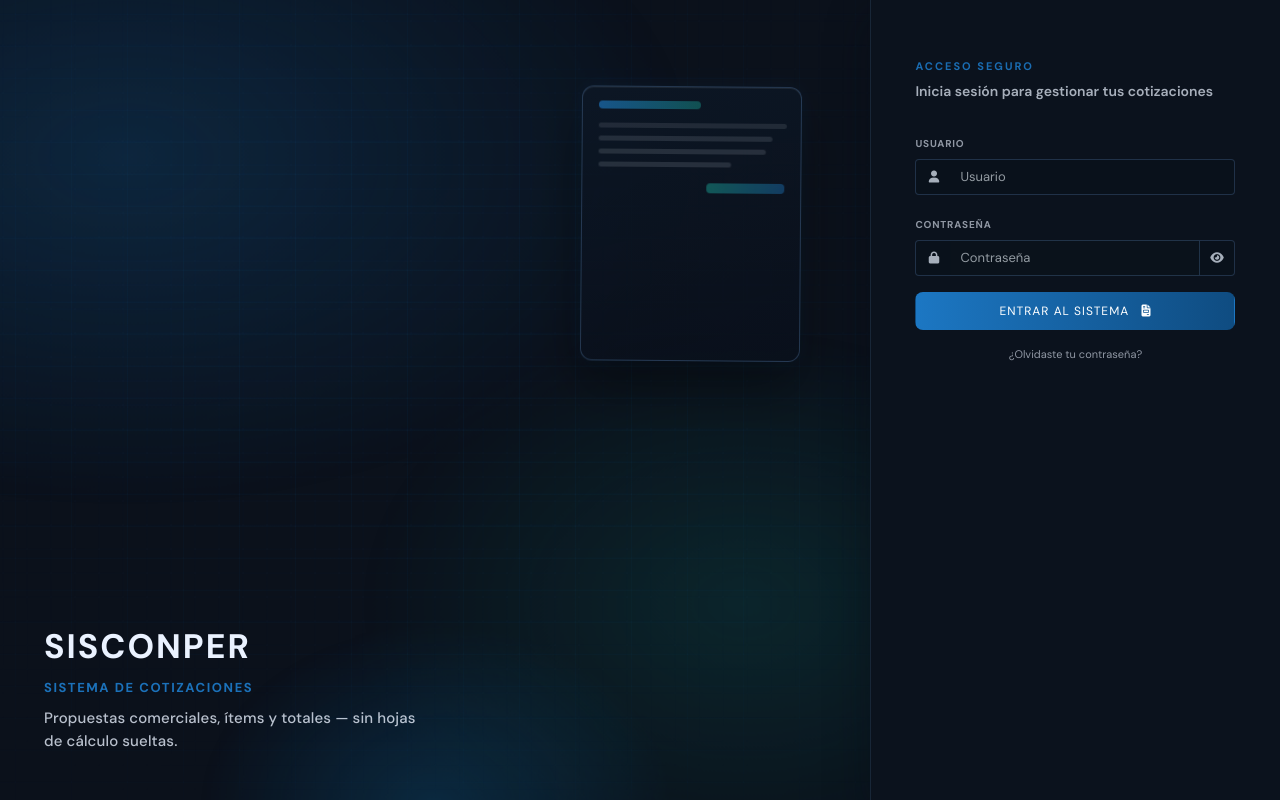
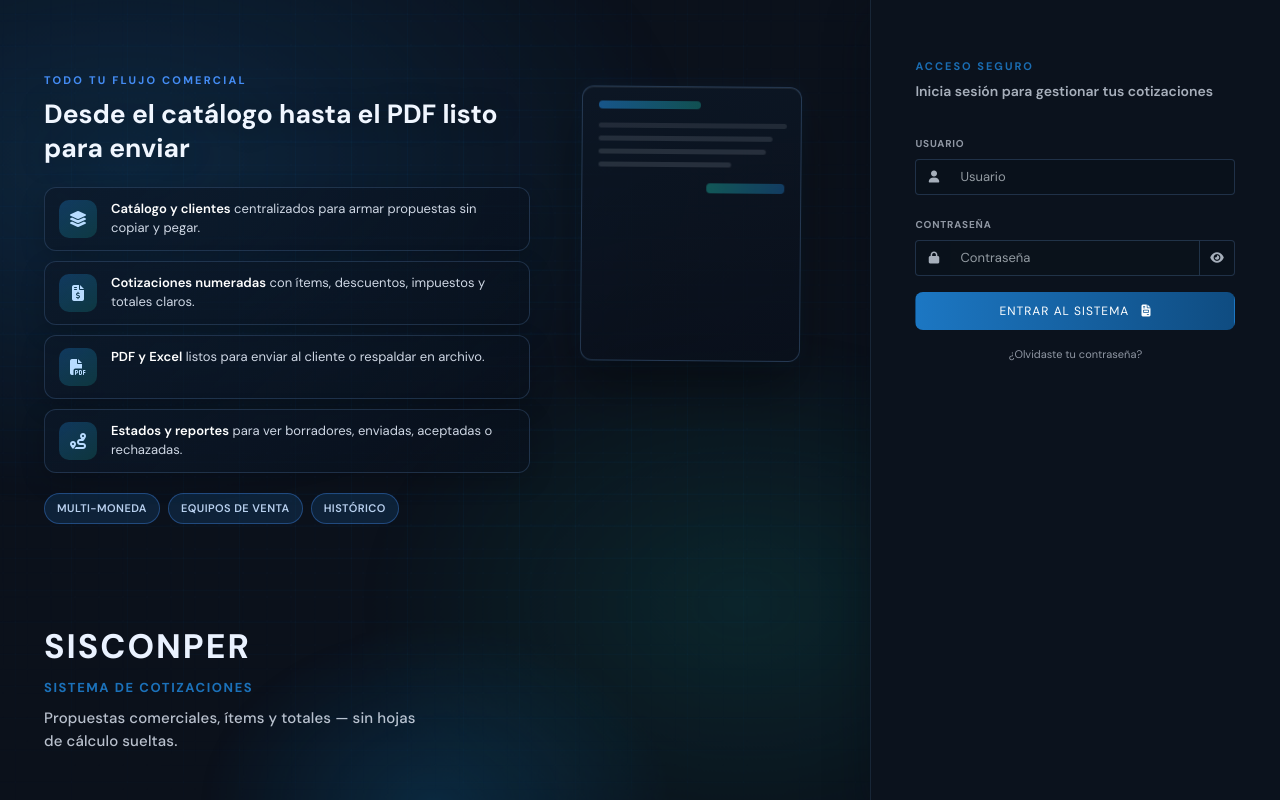
Before and after one commit to Adrian3strada/cotizaciones-backend, a Django app: page /login/ in a window 1280 px wide. Run offline with Django 5.2, Linux system fonts and the light colour scheme; parts of the project's set-up code (start-up, migrations or seed data) failed here and were passed over; some libraries are stand-ins or nearby versions.

Commit message:
cambio de login

```diff
--- a/static/css/custom.css
+++ b/static/css/custom.css
@@ -1372,7 +1372,10 @@ body {
     .auth-visual-brand .auth-brand,
     .auth-visual-brand .auth-product-line,
     .auth-visual-brand .auth-tagline,
-    .auth-layout--quotes .auth-aside {
+    .auth-layout--quotes .auth-aside,
+    .auth-hero-title,
+    .auth-feature-item,
+    .auth-visual-chips {
         animation: none !important;
     }
 
@@ -1388,10 +1391,135 @@ body {
     .auth-visual-brand .auth-brand,
     .auth-visual-brand .auth-product-line,
     .auth-visual-brand .auth-tagline,
-    .auth-layout--quotes .auth-aside {
+    .auth-layout--quotes .auth-aside,
+    .auth-hero-title,
+    .auth-feature-item,
+    .auth-visual-chips {
         opacity: 1;
         transform: none;
     }
+}
+
+@media (min-width: 993px) and (max-width: 1200px) {
+    .auth-visual-hero {
+        right: min(38%, 280px);
+        max-width: 460px;
+    }
+
+    .auth-feature-text {
+        font-size: 12px;
+    }
+}
+
+/* Panel izquierdo: titular, lista de beneficios y chips */
+.auth-visual-hero {
+    position: absolute;
+    top: 9%;
+    left: 44px;
+    right: min(42%, 340px);
+    z-index: 2;
+    max-width: 540px;
+    pointer-events: none;
+}
+
+.auth-hero-kicker {
+    margin: 0 0 8px;
+    font-size: 11px;
+    font-weight: 700;
+    letter-spacing: 0.2em;
+    text-transform: uppercase;
+    color: rgba(72, 146, 255, 0.95);
+}
+
+.auth-hero-title {
+    margin: 0 0 22px;
+    font-size: clamp(1.25rem, 2.1vw, 1.65rem);
+    font-weight: 700;
+    line-height: 1.3;
+    color: #f0f6ff;
+    text-shadow: 0 1px 24px rgba(0, 0, 0, 0.35);
+    animation: auth-brand-reveal 0.85s cubic-bezier(0.22, 1, 0.36, 1) 0.04s both;
+}
+
+.auth-feature-list {
+    margin: 0 0 20px;
+    padding: 0;
+    list-style: none;
+    display: flex;
+    flex-direction: column;
+    gap: 10px;
+}
+
+.auth-feature-item {
+    display: flex;
+    align-items: flex-start;
+    gap: 14px;
+    padding: 12px 14px;
+    border-radius: 12px;
+    background: linear-gradient(135deg, rgba(12, 24, 40, 0.72) 0%, rgba(8, 16, 28, 0.55) 100%);
+    border: 1px solid rgba(86, 127, 175, 0.28);
+    box-shadow: 0 8px 24px rgba(0, 0, 0, 0.2);
+    animation: auth-brand-reveal 0.75s cubic-bezier(0.22, 1, 0.36, 1) both;
+}
+
+.auth-feature-item:nth-child(1) {
+    animation-delay: 0.12s;
+}
+
+.auth-feature-item:nth-child(2) {
+    animation-delay: 0.2s;
+}
+
+.auth-feature-item:nth-child(3) {
+    animation-delay: 0.28s;
+}
+
+.auth-feature-item:nth-child(4) {
+    animation-delay: 0.36s;
+}
+
+.auth-feature-icon {
+    flex-shrink: 0;
+    width: 38px;
+    height: 38px;
+    display: flex;
+    align-items: center;
+    justify-content: center;
+    border-radius: 10px;
+    background: linear-gradient(145deg, rgba(28, 119, 195, 0.35), rgba(24, 169, 153, 0.22));
+    color: #b8dcff;
+    font-size: 16px;
+}
+
+.auth-feature-text {
+    font-size: 13px;
+    line-height: 1.45;
+    color: rgba(234, 242, 255, 0.88);
+}
+
+.auth-feature-text strong {
+    color: #fff;
+    font-weight: 600;
+}
+
+.auth-visual-chips {
+    display: flex;
+    flex-wrap: wrap;
+    gap: 8px;
+    animation: auth-brand-reveal 0.8s cubic-bezier(0.22, 1, 0.36, 1) 0.44s both;
+}
+
+.auth-chip {
+    display: inline-block;
+    padding: 6px 12px;
+    font-size: 11px;
+    font-weight: 600;
+    letter-spacing: 0.04em;
+    text-transform: uppercase;
+    color: rgba(200, 224, 255, 0.92);
+    background: rgba(28, 119, 195, 0.18);
+    border: 1px solid rgba(72, 146, 255, 0.35);
+    border-radius: 999px;
 }
 
 .auth-visual-brand {
--- a/templates/base_auth.html
+++ b/templates/base_auth.html
@@ -14,7 +14,7 @@
         href="https://fonts.googleapis.com/css?family=Source+Sans+Pro:300,400,400i,700&display=fallback">
     <link rel="stylesheet" href="https://cdn.jsdelivr.net/npm/@fortawesome/fontawesome-free@6.5.2/css/all.min.css">
     <link rel="stylesheet" href="https://cdn.jsdelivr.net/npm/admin-lte@3.2/dist/css/adminlte.min.css">
-    <link rel="stylesheet" href="{% static 'css/custom.css' %}?v=20260325quotes2">
+    <link rel="stylesheet" href="{% static 'css/custom.css' %}?v=20260325quotes3">
 </head>
 
 <body class="hold-transition auth-body auth-body--quotes">
--- a/templates/registration/includes/auth_visual_side.html
+++ b/templates/registration/includes/auth_visual_side.html
@@ -10,6 +10,34 @@
         </div>
         <div class="auth-quote-paper-total"></div>
     </div>
+    <div class="auth-visual-hero">
+        <p class="auth-hero-kicker">Todo tu flujo comercial</p>
+        <p class="auth-hero-title">Desde el catálogo hasta el PDF listo para enviar</p>
+        <ul class="auth-feature-list">
+            <li class="auth-feature-item">
+                <span class="auth-feature-icon" aria-hidden="true"><i class="fas fa-layer-group"></i></span>
+                <span class="auth-feature-text"><strong>Catálogo y clientes</strong> centralizados para armar propuestas sin copiar y pegar.</span>
+            </li>
+            <li class="auth-feature-item">
+                <span class="auth-feature-icon" aria-hidden="true"><i class="fas fa-file-invoice-dollar"></i></span>
+                <span class="auth-feature-text"><strong>Cotizaciones numeradas</strong> con ítems, descuentos, impuestos y totales claros.</span>
+            </li>
+            <li class="auth-feature-item">
+                <span class="auth-feature-icon" aria-hidden="true"><i class="fas fa-file-pdf"></i></span>
+                <span class="auth-feature-text"><strong>PDF y Excel</strong> listos para enviar al cliente o respaldar en archivo.</span>
+            </li>
+            <li class="auth-feature-item">
+                <span class="auth-feature-icon" aria-hidden="true"><i class="fas fa-route"></i></span>
+                <span class="auth-feature-text"><strong>Estados y reportes</strong> para ver borradores, enviadas, aceptadas o rechazadas.</span>
+            </li>
+        </ul>
+        <div class="auth-visual-chips" aria-label="Capacidades del sistema">
+            <span class="auth-chip">Multi-moneda</span>
+            <span class="auth-chip">Equipos de venta</span>
+            <span class="auth-chip">Histórico</span>
+
+        </div>
+    </div>
     <div class="auth-visual-brand">
         <div class="auth-brand">SISCONPER</div>
         <p class="auth-product-line">Sistema de cotizaciones</p>
```
